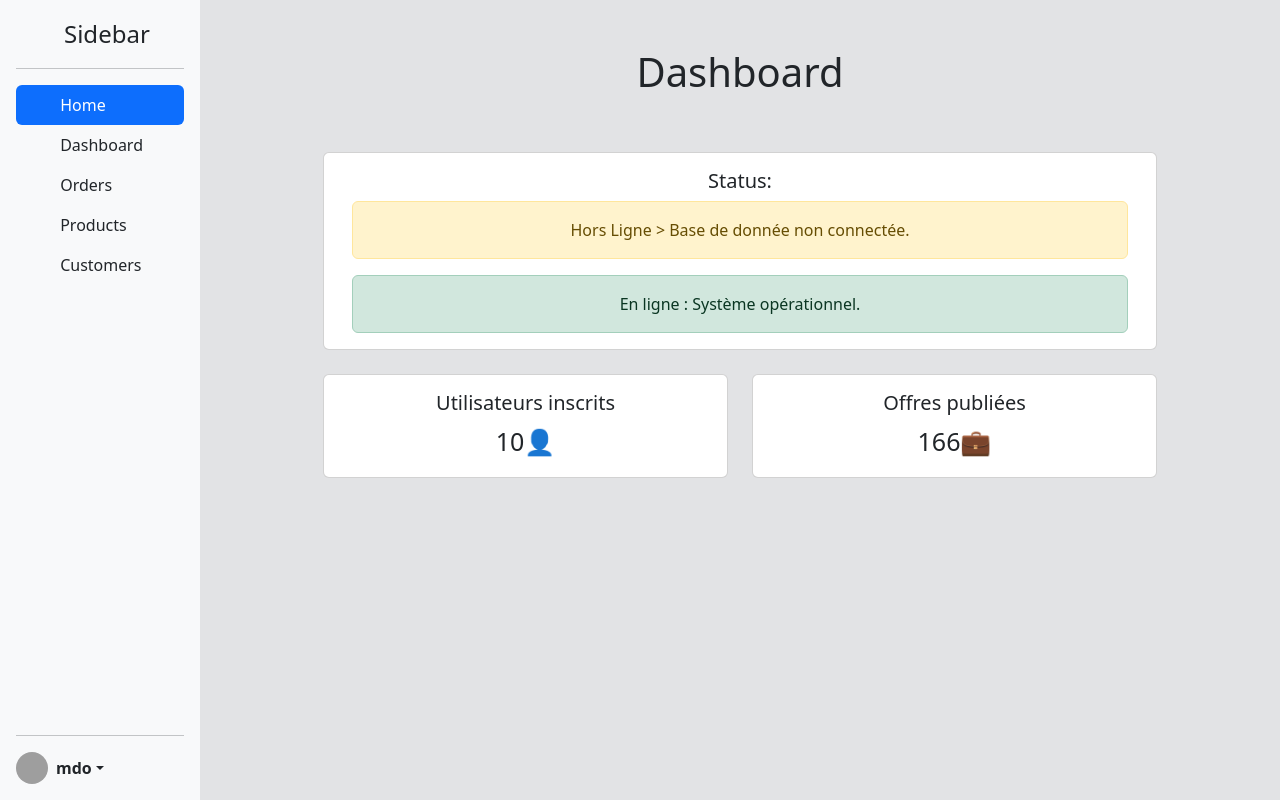
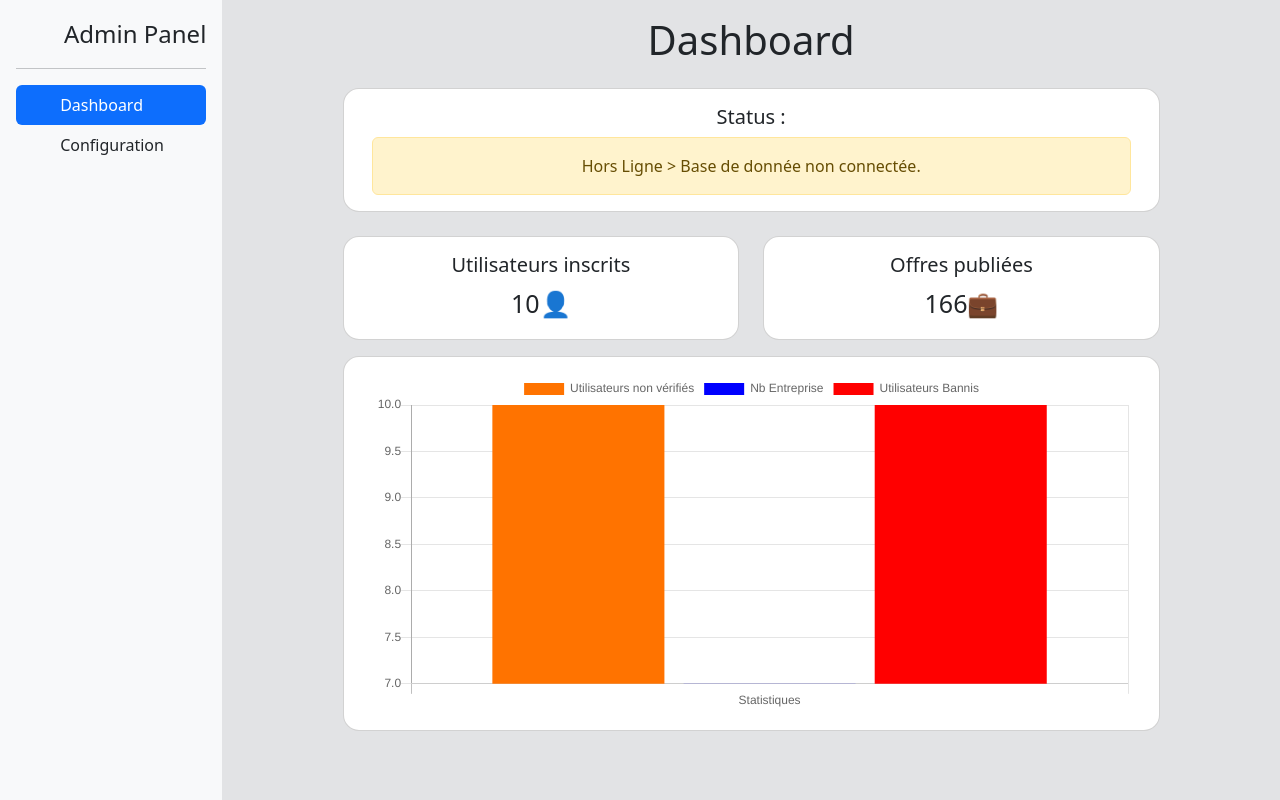
Before and after one commit to Driss2003costa/JobBoard, a plain HTML site: page admin.html in a window 1280 px wide. Drawn offline with nearby package versions, Linux system fonts and the light colour scheme; grey boxes are pictures that could not be loaded.

Commit message:
Graph addition

```diff
--- a/admin.html
+++ b/admin.html
@@ -7,16 +7,21 @@
     <title>Document</title>
     <link href="https://cdn.jsdelivr.net/npm/bootstrap@5.3.8/dist/css/bootstrap.min.css" rel="stylesheet"
         integrity="sha384-sRIl4kxILFvY47J16cr9ZwB07vP4J8+LH7qKQnuqkuIAvNWLzeN8tE5YBujZqJLB" crossorigin="anonymous">
+    <link rel="stylesheet" href="https://cdnjs.cloudflare.com/ajax/libs/Chart.js/2.9.3/Chart.min.css">
 </head>
 
 <body>
+
     <main class="d-flex">
-        <nav class="d-flex flex-column flex-shrink-0 p-3 bg-light" style="width: 200px; height: 100vh;">
+
+
+        <!--Barre de Navigation Bootstrap CSS-->
+        <nav class="d-flex flex-column flex-shrink-0 p-3 bg-light">
             <a href="/" class="d-flex align-items-center mb-3 mb-md-0 me-md-auto link-dark text-decoration-none">
                 <svg class="bi me-2" width="40" height="32">
                     <use xlink:href="#bootstrap"></use>
                 </svg>
-                <span class="fs-4">Sidebar</span>
+                <span class="fs-4">Admin Panel</span>
             </a>
             <hr>
             <ul class="nav nav-pills flex-column mb-auto">
@@ -25,7 +30,7 @@
                         <svg class="bi me-2" width="16" height="16">
                             <use xlink:href="#home"></use>
                         </svg>
-                        Home
+                        Dashboard
                     </a>
                 </li>
                 <li>
@@ -33,82 +38,55 @@
                         <svg class="bi me-2" width="16" height="16">
                             <use xlink:href="#speedometer2"></use>
                         </svg>
-                        Dashboard
-                    </a>
-                </li>
-                <li>
-                    <a href="#" class="nav-link link-dark">
-                        <svg class="bi me-2" width="16" height="16">
-                            <use xlink:href="#table"></use>
-                        </svg>
-                        Orders
-                    </a>
-                </li>
-                <li>
-                    <a href="#" class="nav-link link-dark">
-                        <svg class="bi me-2" width="16" height="16">
-                            <use xlink:href="#grid"></use>
-                        </svg>
-                        Products
-                    </a>
-                </li>
-                <li>
-                    <a href="#" class="nav-link link-dark">
-                        <svg class="bi me-2" width="16" height="16">
-                            <use xlink:href="#people-circle"></use>
-                        </svg>
-                        Customers
+                        Configuration
                     </a>
                 </li>
             </ul>
-            <hr>
-            <div class="dropdown">
-                <a href="#" class="d-flex align-items-center link-dark text-decoration-none dropdown-toggle"
-                    id="dropdownUser2" data-bs-toggle="dropdown" aria-expanded="false">
-                    <img src="https://github.com/mdo.png" alt="" width="32" height="32" class="rounded-circle me-2">
-                    <strong>mdo</strong>
-                </a>
-                <ul class="dropdown-menu text-small shadow" aria-labelledby="dropdownUser2">
-                    <li><a class="dropdown-item" href="#">New project...</a></li>
-                    <li><a class="dropdown-item" href="#">Settings</a></li>
-                    <li><a class="dropdown-item" href="#">Profile</a></li>
-                    <li>
-                        <hr class="dropdown-divider">
-                    </li>
-                    <li><a class="dropdown-item" href="#">Sign out</a></li>
-                </ul>
-            </div>
         </nav>
+
+
+    <!--Information et données-->
         <div class="vw-100 vh-100">
             <div class="bg-secondary-subtle w-100 h-100 d-flex align-center justify-content-center">
                 <div class="grid text-center w-75">
 
                     <div class="row text-center">
-                        <div class="col p-5">
+                        <div class="col p-3">
                             <h1>Dashboard</h1>
                         </div>
                     </div>
 
-
+                    <!--Status serveur-->
                     <div class="row text-center gap-4">
-                        <div class="card">
+                        <div class="card rounded-4">
                             <div class="card-body">
-                                <h5 class="card-title">Status:</h5>
+                                <h5 class="card-title">Status :</h5>
                                 <p class="card-text alert alert-warning">Hors Ligne > Base de donnée non connectée.</p>
-                                <p class="card-text alert alert-success">En ligne : Système opérationnel.</p>
+                                <!-- <p class="card-text alert alert-success">En ligne : Système opérationnel.</p> -->
                             </div>
                         </div>
-                        <div class="col card">
+                        <!--Données utilsateus et offres-->
+                        <div class="col card rounded-4">
                             <div class="card-body d-flex align-center justify-content-center flex-column">
                                 <h5 class="card-title">Utilisateurs inscrits</h5>
                                 <p class="card-text" style="font-size: 25px;">10👤</p>
                             </div>
                         </div>
-                        <div class="col card ">
+                        <div class="col card rounded-4">
                             <div class="card-body d-flex align-center justify-content-center flex-column">
                                 <h5 class="card-title">Offres publiées</h5>
                                 <p class="card-text" style="font-size: 25px;">166💼</p>
+                            </div>
+                        </div>
+                    </div>
 
+                    <!--Partie Graphiqu des données-->
+                    <div class="row text-center gap-4 mt-3 ">
+                        <div class="card rounded-4">
+                            <div class="card-body">
+                                <canvas id="canvas" height="135vh"></canvas>
+                                <script src="https://cdnjs.cloudflare.com/ajax/libs/Chart.js/2.9.3/Chart.min.js"></script>
+                                <script src="./script/admin.js"></script>
                             </div>
                         </div>
                     </div>
--- /dev/null
+++ b/script/admin.js
@@ -0,0 +1,25 @@
+const canvas = document.getElementById('canvas').getContext('2d');
+
+let chart = new Chart(canvas, {
+  type: 'bar',
+  data: {
+    labels: ['Statistiques'],
+    datasets: [
+      {
+        label: "Utilisateurs non vérifiés",
+        data: [10],
+        backgroundColor: ['#ff7300ff']
+      },
+      {
+        label: "Nb Entreprise",
+        data: [7],
+        backgroundColor: ['blue']
+      },
+      {
+        label: "Utilisateurs Bannis",
+        data: [10],
+        backgroundColor: ['red']
+      },
+    ]
+  },
+});
```
